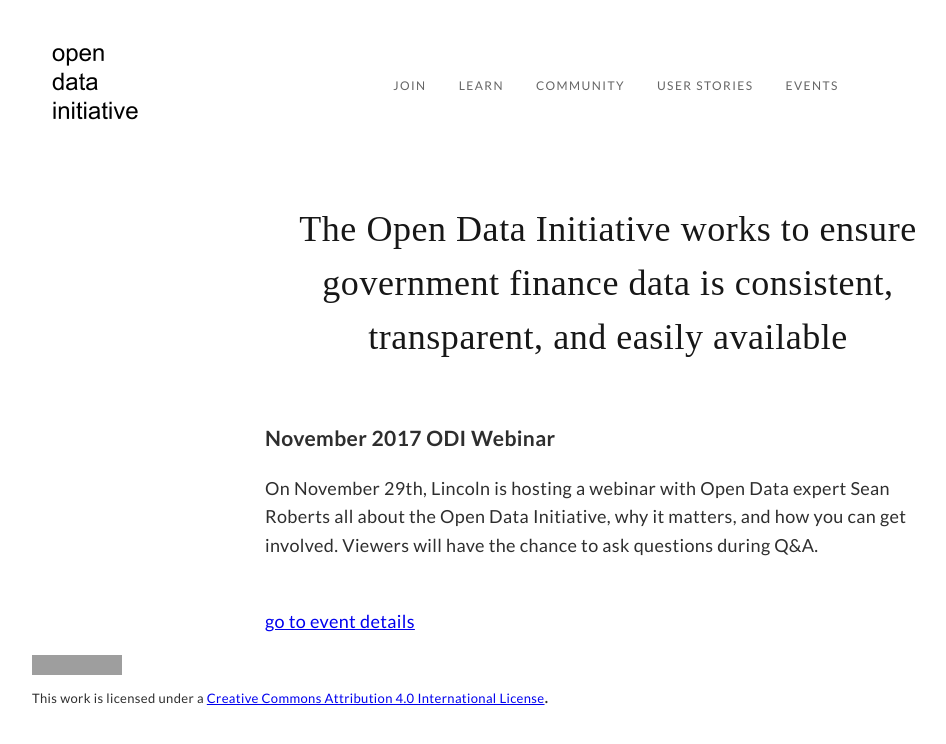
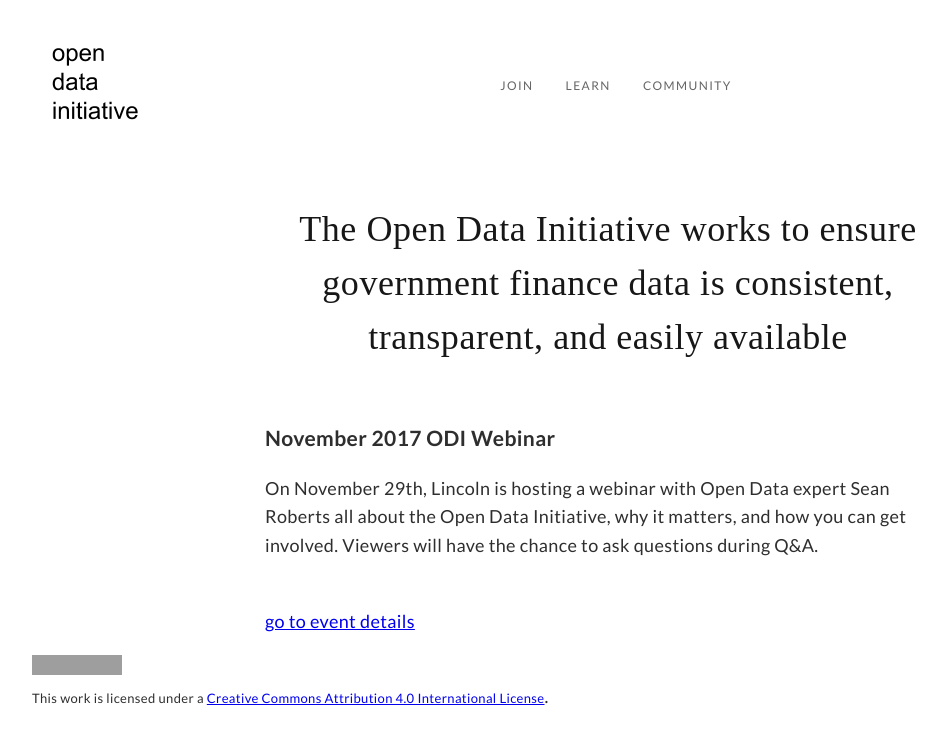
Before and after one commit to opendatainitiative/opendatainitiative.github.io, a Jekyll site: the page built from index.md, in a window 1280 px wide. Shown: the top 744 px of the page, without its empty margins (32-978 px from the left). Built offline with Jekyll 4.4.1, drawn with Linux system fonts in a browser that asks for light colours; grey boxes are pictures that could not be loaded.

Commit message:
comment out less used navbar columns

```diff
--- a/_includes/nav-items.html
+++ b/_includes/nav-items.html
@@ -1,5 +1,5 @@
 <a class="navbar-item" href="{{ '/join' | relative_url }}">Join</a>
 <a class="navbar-item" href="{{ '/learn' | relative_url }}">Learn</a>
 <a class="navbar-item" href="{{ '/community' | relative_url }}">Community</a>
-<a class="navbar-item" href="{{ '/users' | relative_url }}">User Stories</a>
-<a class="navbar-item" href="{{ '/events' | relative_url }}">Events</a>
+<!--- <a class="navbar-item" href="{{ '/users' | relative_url }}">User Stories</a>
+<a class="navbar-item" href="{{ '/events' | relative_url }}">Events</a> ---!>
```
